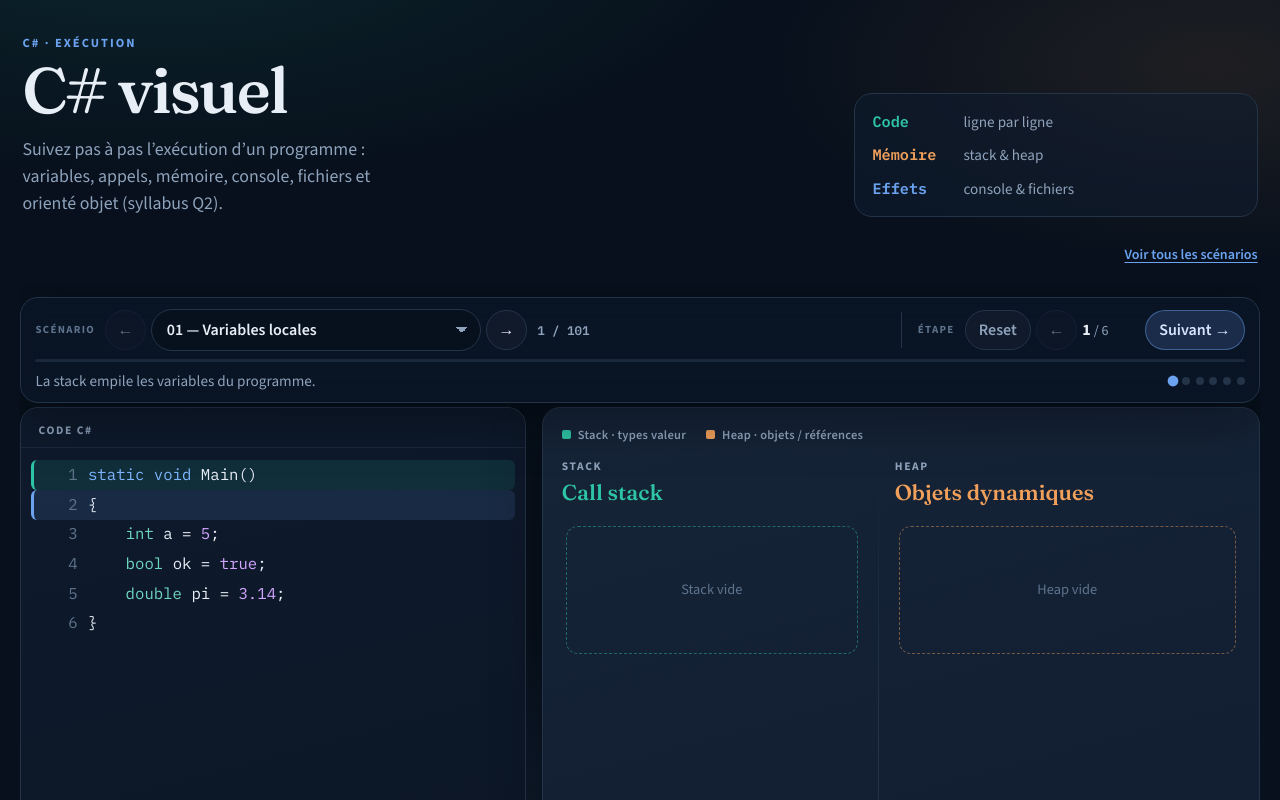
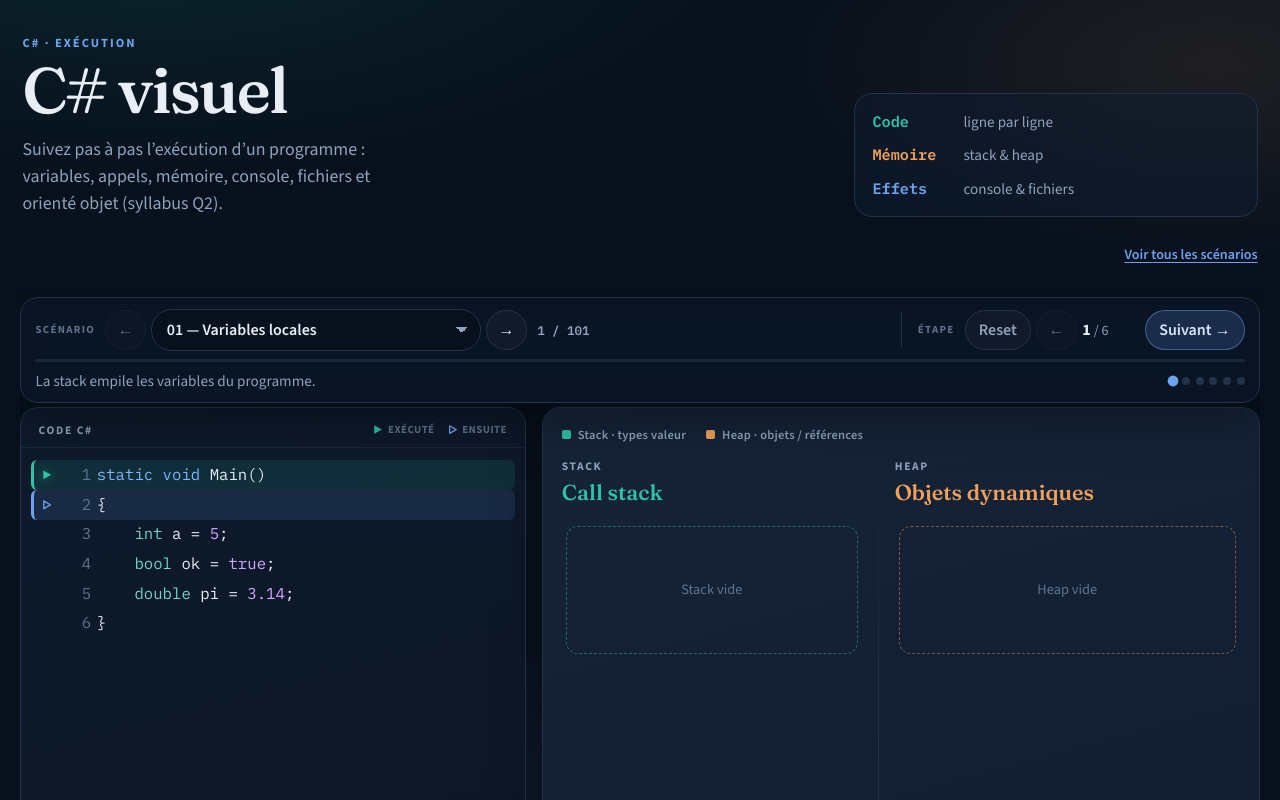
Before and after one commit to fpluquet/csharp-interactif, a Vue app: page /s/locals in a window 1280 px wide. Shown: the top 800 px of the page. Built offline with nearby package versions, Linux system fonts and the light colour scheme.

Commit message:
Enhance CodePanel.vue: Added visual indicators for executed and upcoming code lines with corresponding SVG icons. Improved layout and styling for key indicators and code lines for better user experience.

```diff
--- a/src/components/CodePanel.vue
+++ b/src/components/CodePanel.vue
@@ -260,6 +260,16 @@ watch(
   <section class="code-panel panel">
     <header class="code-panel__header">
       <p class="panel-label">Code C#</p>
+      <p class="code-panel__keys">
+        <span class="key key--done">
+          <svg viewBox="0 0 10 10" aria-hidden="true"><path d="M2 1.2v7.6L8.8 5Z" /></svg>
+          exécuté
+        </span>
+        <span class="key key--next">
+          <svg viewBox="0 0 10 10" aria-hidden="true"><path d="M2.4 1.6v6.8L8.2 5Z" /></svg>
+          ensuite
+        </span>
+      </p>
     </header>
 
     <div
@@ -285,6 +295,23 @@ watch(
         @click="onLineClick(row.index)"
         @keydown="onLineKeydown($event, row.index)"
       >
+        <span class="code-line__mark" aria-hidden="true">
+          <svg
+            v-if="isExecuted(row.index)"
+            :key="`done-${highlightLines.join(',')}-${row.index}`"
+            class="mark mark--done"
+            viewBox="0 0 10 10"
+          >
+            <path d="M2 1.2v7.6L8.8 5Z" />
+          </svg>
+          <svg
+            v-else-if="isUpcoming(row.index)"
+            class="mark mark--next"
+            viewBox="0 0 10 10"
+          >
+            <path d="M2.4 1.6v6.8L8.2 5Z" />
+          </svg>
+        </span>
         <span class="code-line__num">{{ row.index + 1 }}</span>
         <code class="code-line__text">
           <template v-for="(part, pi) in row.parts" :key="pi">
@@ -353,9 +380,44 @@ watch(
   display: flex;
   align-items: center;
   justify-content: space-between;
+  gap: 0.75rem;
   padding: 0.85rem 1.1rem 0.55rem;
   border-bottom: 1px solid var(--border-soft);
   flex-shrink: 0;
+}
+
+.code-panel__keys {
+  display: flex;
+  align-items: center;
+  gap: 0.75rem;
+  font-size: 0.68rem;
+  font-weight: 650;
+  letter-spacing: 0.04em;
+  text-transform: uppercase;
+  color: var(--text-dim);
+}
+
+.key {
+  display: inline-flex;
+  align-items: center;
+  gap: 0.28rem;
+
+  svg {
+    width: 0.7rem;
+    height: 0.7rem;
+    flex-shrink: 0;
+  }
+}
+
+.key--done svg {
+  fill: var(--stack);
+}
+
+.key--next svg {
+  fill: none;
+  stroke: var(--accent);
+  stroke-width: 1.2;
+  stroke-linejoin: round;
 }
 
 .code-panel__body {
@@ -370,10 +432,10 @@ watch(
 
 .code-line {
   display: grid;
-  grid-template-columns: 2.2rem minmax(0, 1fr);
+  grid-template-columns: 0.9rem 2rem minmax(0, 1fr);
   align-items: end;
-  gap: 0.65rem;
-  padding: 0.12rem 0.55rem;
+  gap: 0.35rem;
+  padding: 0.12rem 0.55rem 0.12rem 0.35rem;
   border-radius: var(--radius-sm);
   border-left: 3px solid transparent;
   overflow: visible;
@@ -407,6 +469,45 @@ watch(
       outline: 2px solid rgba(107, 163, 240, 0.55);
       outline-offset: 1px;
     }
+  }
+}
+
+.code-line__mark {
+  display: flex;
+  align-items: center;
+  justify-content: center;
+  height: 1.65em;
+  color: transparent;
+}
+
+.mark {
+  width: 0.72rem;
+  height: 0.72rem;
+  display: block;
+}
+
+.mark--done {
+  fill: var(--stack);
+  filter: drop-shadow(0 0 5px rgba(46, 196, 166, 0.55));
+  animation: mark-pop 420ms var(--ease);
+}
+
+.mark--next {
+  fill: none;
+  stroke: var(--accent);
+  stroke-width: 1.25;
+  stroke-linejoin: round;
+  opacity: 0.9;
+}
+
+@keyframes mark-pop {
+  from {
+    opacity: 0;
+    transform: translateX(-3px) scale(0.7);
+  }
+  to {
+    opacity: 1;
+    transform: none;
   }
 }
 
```
